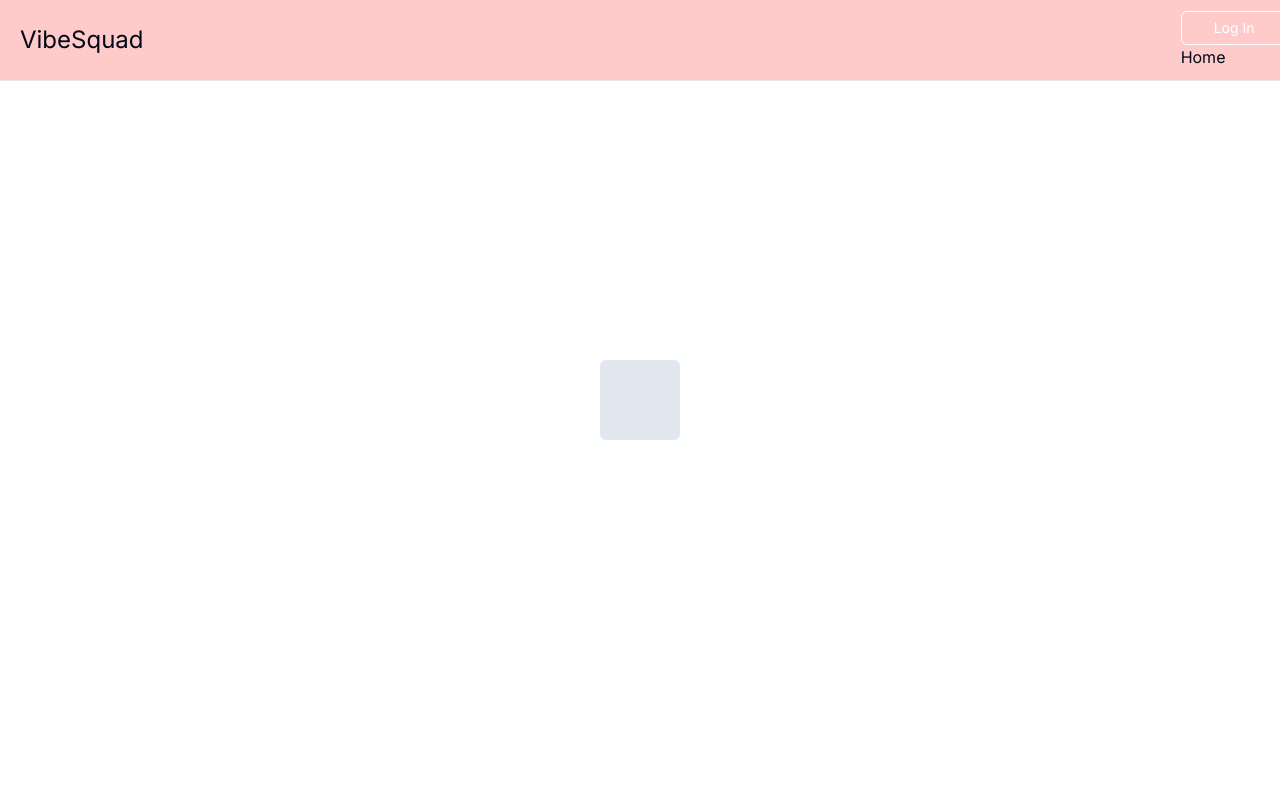
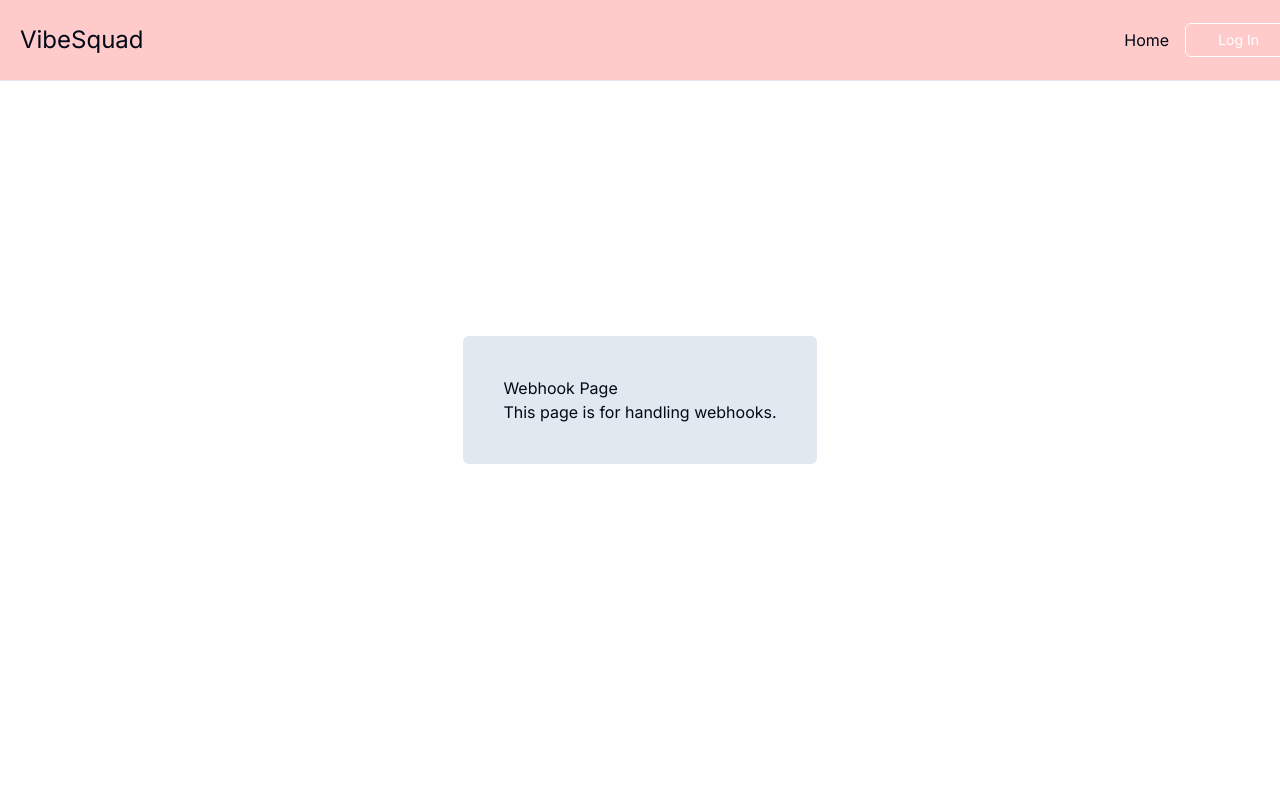
Before and after one commit to SahilKharya/vibesquad-frontend, a Next.js app: page /webhook in a window 1280 px wide. Shown: the top 800 px of the page. Built offline with nearby package versions, Linux system fonts and the light colour scheme; no server answers.

Commit message:
Update UI and webhook

```diff
--- a/src/app/(auth)/webhook/page.ts
+++ /dev/null
@@ -1,28 +0,0 @@
-import { NextApiRequest, NextApiResponse } from 'next';
-
-// This function handles incoming requests to the webhook endpoint
-export default async function handler(req: NextApiRequest, res: NextApiResponse) {
-  if (req.method === 'GET') {
-    // Handle the verification request from Instagram
-    const mode = req.query['hub.mode'];
-    const token = req.query['hub.verify_token'];
-    const challenge = req.query['hub.challenge'];
-
-    if (mode && token && mode === 'subscribe' && token === process.env.INSTAGRAM_VERIFY_TOKEN) {
-      // Respond with the challenge token from the request
-      res.status(200).send(challenge);
-    } else {
-      // Respond with '403 Forbidden' if verification fails
-      res.status(403).end();
-    }
-  } else if (req.method === 'POST') {
-    // Handle incoming webhook events
-    const body = req.body;
-
-    // Process the webhook event data
-    console.log('Received Instagram webhook event:', body);
-
-    // Respond with '200 OK' to acknowledge receipt of the event
-    res.status(200).end();
-  }
-}
--- /dev/null
+++ b/src/app/(auth)/webhook/page.tsx
@@ -0,0 +1,10 @@
+const page = () => {
+  return (
+    <div>
+      <h1>Webhook Page</h1>
+      <p>This page is for handling webhooks.</p>
+    </div>
+  );
+};
+
+export default page;
--- a/src/components/Navbar.tsx
+++ b/src/components/Navbar.tsx
@@ -7,7 +7,7 @@ import UserDropdown from "./layout/user-dropdown";
 import { Session } from "next-auth";
 import { useSession, signIn, signOut } from "next-auth/react";
 import React from "react";
-import Image from 'next/image';
+import Image from "next/image";
 
 export default function NavBar() {
   const { data: session } = useSession();
@@ -27,14 +27,39 @@ export default function NavBar() {
           <p>VibeSquad</p>
         </Link>
         <div>
-          {session ? (
+          <ul className="flex items-center space-x-4">
+            <li>
+              <Link href="/">Home</Link>
+            </li>
+            {session && (
+              <>
+                {" "}
+                <li>
                   <button
                     onClick={() => signOut()}
                     className="rounded-md border border-white bg-transparent p-1.5 px-8 text-sm text-white transition-all hover:bg-white hover:text-black"
                   >
                     Logout
                   </button>
-          ) : (
+                </li>
+                <li className="flex items-center space-x-2">
+                  <Image
+                    src={"/logo-VS.png"}
+                    alt="Profile Picture"
+                    width={40}
+                    height={40}
+                    className="rounded-full"
+                  />
+                  <Link
+                    href="/profile"
+                    className="text-blue-600 hover:underline"
+                  >
+                    {session.user?.name || "Profile"}
+                  </Link>
+                </li>
+              </>
+            )}
+            {!session && (
               <>
                 <Link href="/sign-in">
                   <button className="rounded-md border border-white bg-transparent p-1.5 px-8 text-sm text-white transition-all hover:bg-white hover:text-black">
@@ -44,26 +69,7 @@ export default function NavBar() {
                 &ensp;
               </>
             )}
-    <ul className="flex items-center space-x-4">
-      <li><Link href="/">Home</Link></li>
-      {session && (
-        <li className="flex items-center space-x-2">
-          <Image
-            src={"/logo-VS.png"}
-            alt="Profile Picture"
-            width={40}
-            height={40}
-            className="rounded-full"
-          />
-          <Link href="/profile" className="text-blue-600 hover:underline">
-            {session.user?.name || "Profile"}
-          </Link>
-        </li>
-      )}
           </ul>
-
-
-
         </div>
       </div>
     </div>
```
Lines whose indentation alone changed are shown as unchanged.
